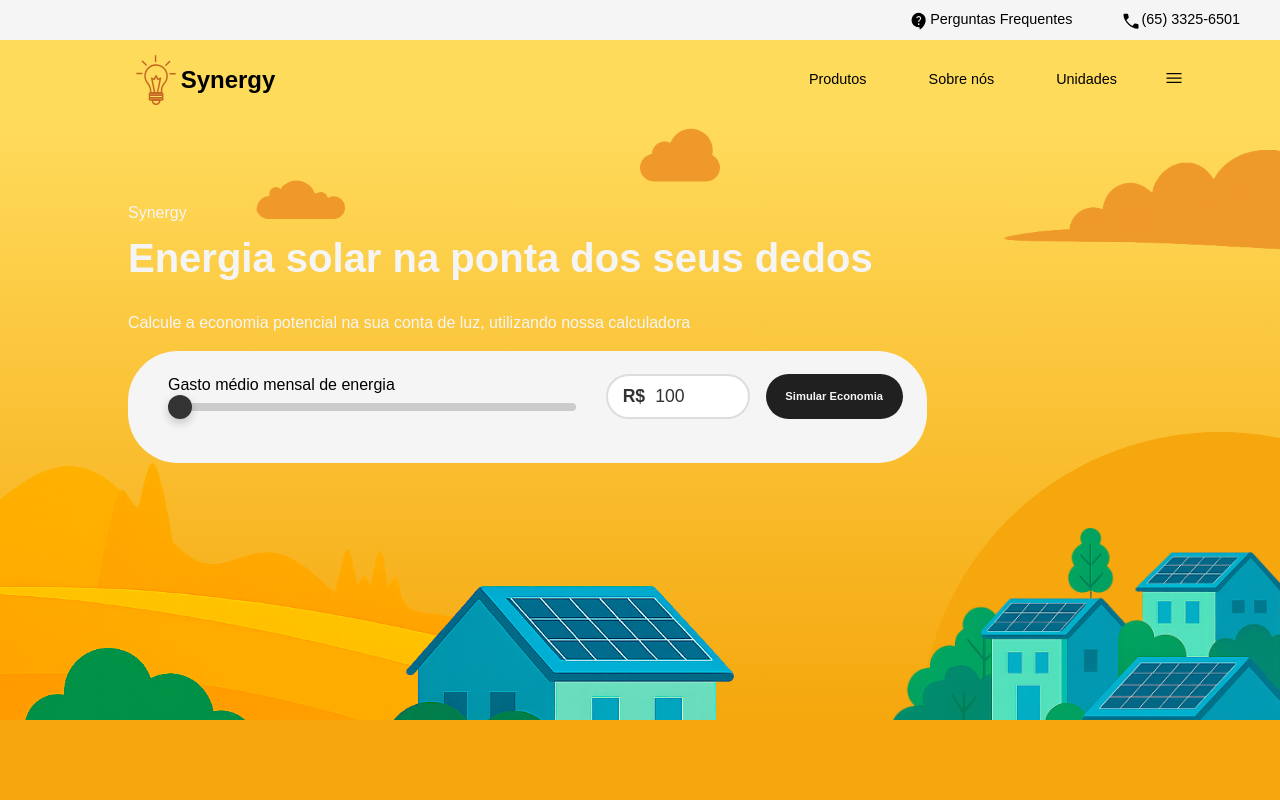
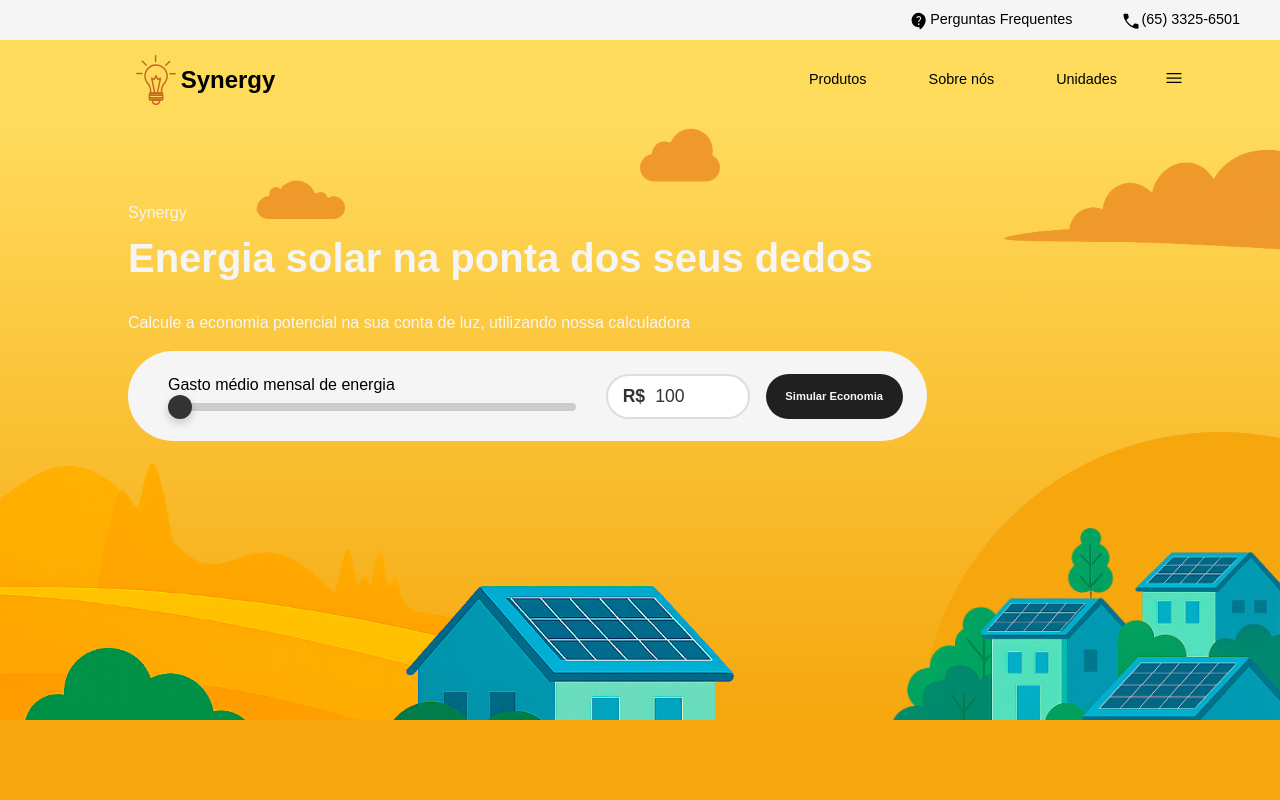
Before and after one commit to GustaDaHora/simulador, a Next.js app: page /simulador/ in a window 1280 px wide. Shown: the top 800 px of the page. Built offline with nearby package versions, Linux system fonts and the light colour scheme.

Commit message:
Small change to firstpage.

```diff
--- a/src/app/styles/firstpage.scss
+++ b/src/app/styles/firstpage.scss
@@ -37,7 +37,7 @@ main {
   justify-content: space-between;
   margin: 1em 0;
   width: 78%;
-  height: 14vh;
+  max-height: 14vh;
   padding: 1rem 1.5rem 1rem 2rem;
   border-radius: 50px;
   background-color: $bg-light;
@@ -379,7 +379,7 @@ main {
     flex-direction: column;
     align-items: center;
     width: 100%;
-    height: auto;
+    max-height: 30vh;
     border-radius: 30px;
     z-index: 10;
 
```
